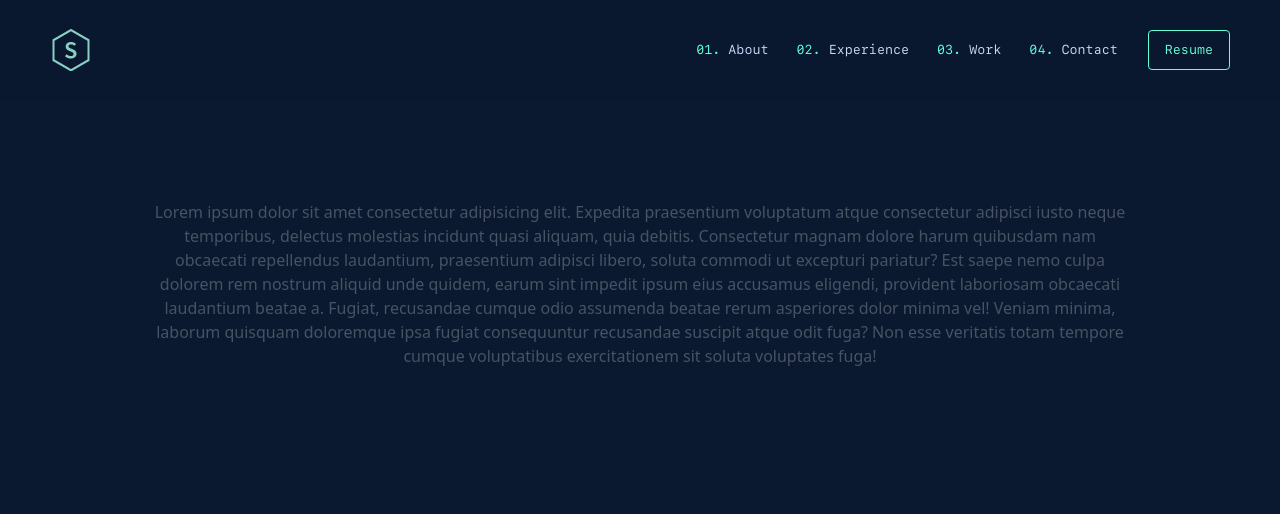
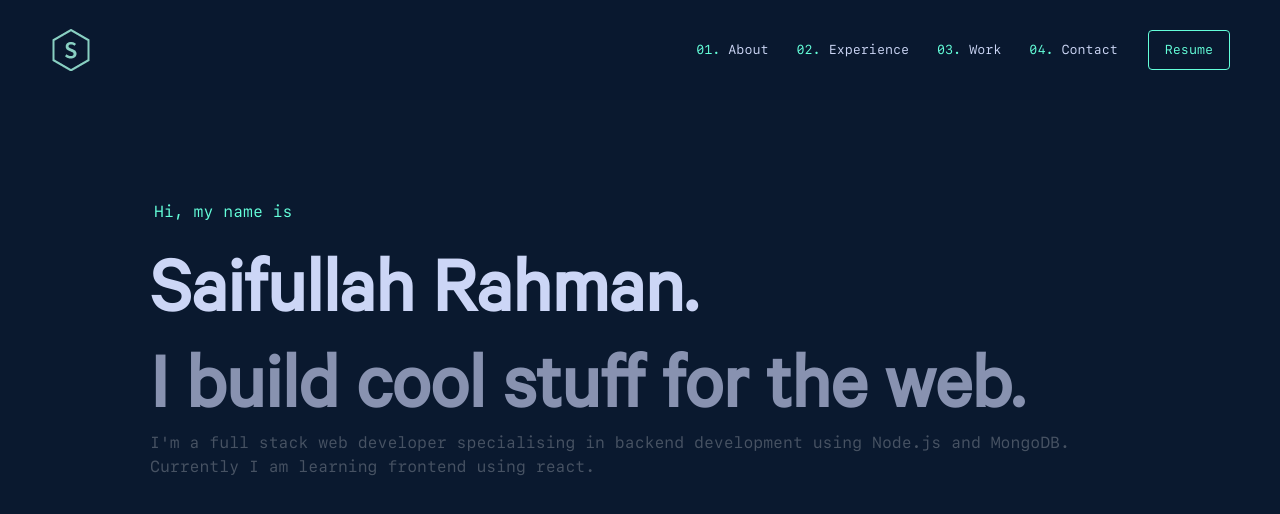
Before and after one commit to SciSaif/portfolio, a React (Create React App) app: page / in a window 1280 px wide. Shown: the top 514 px of the page. Built offline with nearby package versions, Linux system fonts and the light colour scheme.

Commit message:
doing hero page

```diff
--- a/public/index.html
+++ b/public/index.html
@@ -15,6 +15,11 @@
             font-family: SFmonoRegular;
             src: url(fonts/SFMono/SFMono-Regular.woff);
         }
+
+        @font-face {
+            font-family: calibreRegular;
+            src: url(fonts/Calibre/Calibre-Regular.woff);
+        }
     </style>
 
     <title>React App</title>
--- a/src/App.css
+++ b/src/App.css
@@ -60,6 +60,13 @@ body::-webkit-scrollbar-thumb {
     border: 3px #0a192f solid;
     border-radius: 100vh;
     background-clip: padding-box;
+}
+
+h1,
+h2,
+h3 {
+    padding: 0;
+    margin: 0;
 }
 
 .navbar {
@@ -233,3 +240,15 @@ body::-webkit-scrollbar-thumb {
     pointer-events: none;
     user-select: none;
 }
+
+
+/* hero  */
+
+.name-heading {
+    font-size: clamp(40px, 8vw, 80px);
+}
+
+.sub-heading {
+    font-size: clamp(40px, 8vw, 80px);
+    line-height: 0.9;
+}
--- a/src/App.js
+++ b/src/App.js
@@ -1,6 +1,7 @@
 import {useRef} from "react";
 import Left from "./components/Left";
 import Navbar from "./components/Navbar";
+import Hero from "./sections/Hero";
 
 function App() {
 	const mainRef = useRef(false);
@@ -11,14 +12,8 @@ function App() {
 
 	return (
 		<div>
-			<main className="px-[25px] sm:px-[50px] md:px-[100px] lg:px-[150px]">
-				<div className=" max-w-[1000px] h-[5000px] text-white/25 mt-[200px] flex justify-center text-center  mx-auto" ref={mainRef}>
-					Lorem ipsum dolor sit amet consectetur adipisicing elit. Expedita praesentium voluptatum atque consectetur adipisci iusto neque temporibus, delectus molestias incidunt quasi
-					aliquam, quia debitis. Consectetur magnam dolore harum quibusdam nam obcaecati repellendus laudantium, praesentium adipisci libero, soluta commodi ut excepturi pariatur? Est saepe
-					nemo culpa dolorem rem nostrum aliquid unde quidem, earum sint impedit ipsum eius accusamus eligendi, provident laboriosam obcaecati laudantium beatae a. Fugiat, recusandae cumque
-					odio assumenda beatae rerum asperiores dolor minima vel! Veniam minima, laborum quisquam doloremque ipsa fugiat consequuntur recusandae suscipit atque odit fuga? Non esse veritatis
-					totam tempore cumque voluptatibus exercitationem sit soluta voluptates fuga!
-				</div>
+			<main className="px-[25px] sm:px-[50px] md:px-[100px] lg:px-[150px]" ref={mainRef}>
+				<Hero />
 			</main>
 			<Navbar toggle={() => toggleBlur()} />
 		</div>
--- a/src/components/Navbar.jsx
+++ b/src/components/Navbar.jsx
@@ -72,7 +72,7 @@ function Navbar({toggle}) {
 					</div>
 				</button>
 
-				<aside className="drawer drawer-hidden" ref={drawerRef}>
+				<aside className="drawer drawer-hidden " ref={drawerRef}>
 					<div className="flex-row text-[16px] ">
 						<div className="p-[10px] flex flex-col justify-center  items-center font-poppins mx-1 cursor-pointer hover:text-theme-green">
 							<div className="text-theme-green ">01. </div> <div className="mb-2 mt-1">About</div>
--- /dev/null
+++ b/src/sections/Hero.jsx
@@ -0,0 +1,16 @@
+import React from "react";
+
+function Hero() {
+	return (
+		<div className=" max-w-[1000px]  text-white/25 mt-[200px] flex flex-col justify-center   mx-auto font-sfMonoRegular">
+			<div className="">
+				<h1 className="text-theme-green mb-[15px] ml-[4px] ">Hi, my name is </h1>
+			</div>
+			<h2 className="name-heading font-calibreRegular text-[40px] font-bold text-theme-gray-light pt-0">Saifullah Rahman.</h2>
+			<h3 className="sub-heading font-calibreRegular text-[40px] font-bold text-theme-gray-deep pt-0 ">I build cool stuff for the web.</h3>
+			<p className="max:w-[540px]">I'm a full stack web developer specialising in backend development using Node.js and MongoDB. Currently I am learning frontend using react.</p>
+		</div>
+	);
+}
+
+export default Hero;
--- a/tailwind.config.js
+++ b/tailwind.config.js
@@ -5,6 +5,7 @@ module.exports = {
 			fontFamily: {
 				roboto: ["Roboto", "sans-serif"],
 				sfMonoRegular: ["SFmonoRegular", "Roboto", "sans-serif"],
+				calibreRegular: ["calibreRegular", "Roboto", "sans-serif"],
 			},
 			colors: {
 				"theme-blue-base": "#172a45",
```
